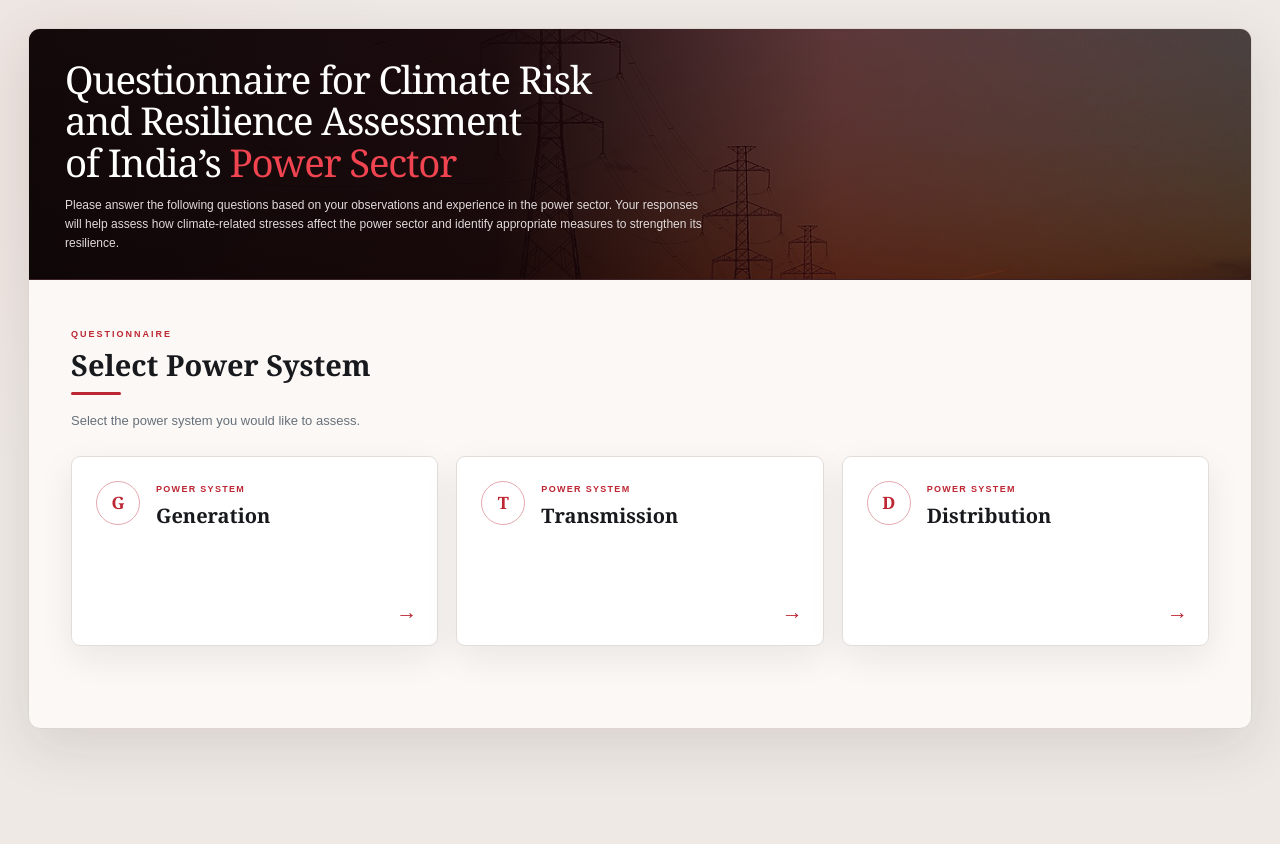
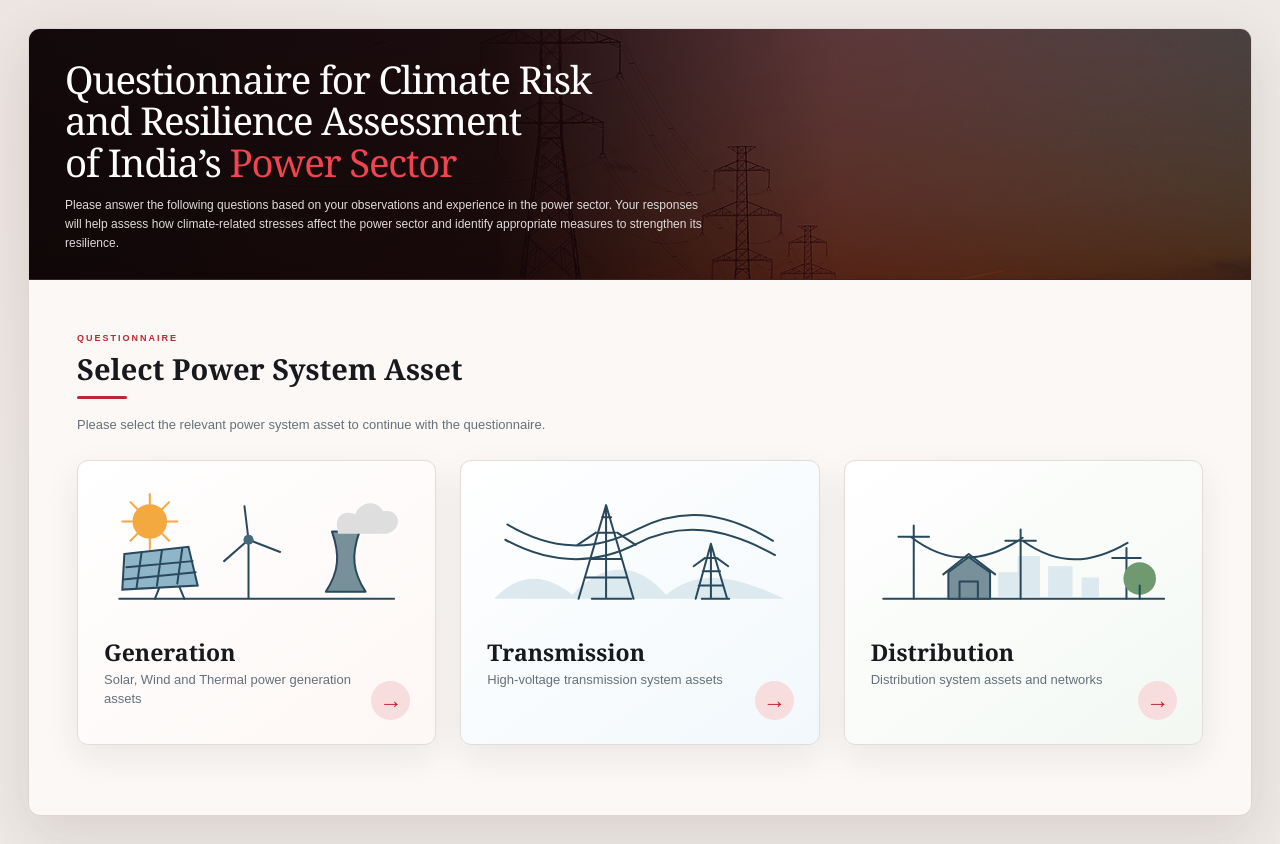
Before and after one commit to Malavikacpi/Project, a Next.js app: page / in a window 1280 px wide. Before the commit the page ends 800 px from the top, so only its background shows below. Built offline with nearby package versions, Linux system fonts and the light colour scheme.

Commit message:
Redesign questionnaire asset selection screens

```diff
--- a/app/globals.css
+++ b/app/globals.css
@@ -40,7 +40,7 @@ body {
 }
 
 .app-frame {
-  width: min(1720px, 100%);
+  width: min(1440px, 100%);
   margin: 0 auto;
   overflow: hidden;
   border: 1px solid #ddd5d1;
@@ -164,10 +164,10 @@ select {
 }
 
 .front-page {
-  max-width: 1260px;
+  max-width: 1320px;
   min-height: 440px;
   margin: auto;
-  padding: 48px 42px 82px;
+  padding: 52px 48px 70px;
 }
 
 .asset-selection-page {
@@ -223,20 +223,20 @@ select {
 .section-card-grid {
   display: grid;
   grid-template-columns: repeat(3, minmax(0, 1fr));
-  gap: 18px;
+  gap: 24px;
 }
 
 .section-card {
   position: relative;
-  min-height: 190px;
-  display: grid;
-  grid-template-columns: auto 1fr;
-  gap: 16px;
-  padding: 24px;
+  min-height: 285px;
+  display: flex;
+  flex-direction: column;
+  gap: 13px;
+  padding: 22px 26px 24px;
   overflow: hidden;
   border: 1px solid var(--line);
-  border-radius: 9px;
-  background: var(--white);
+  border-radius: 11px;
+  background: linear-gradient(145deg, #fff, #fdf7f5);
   color: var(--ink);
   cursor: pointer;
   text-align: left;
@@ -261,52 +261,128 @@ select {
   transform: translateY(-2px);
 }
 
+.section-card:focus-visible,
+.asset-card:focus-visible {
+  outline: 3px solid rgba(189, 38, 51, .24);
+  outline-offset: 3px;
+  border-color: var(--red);
+}
+
+.section-card:active,
+.asset-card:active {
+  border-color: var(--red);
+  background: #fff1f0;
+}
+
+.section-card.transmission-card {
+  background: linear-gradient(145deg, #fff, #f2f8fc);
+}
+
+.section-card.distribution-card {
+  background: linear-gradient(145deg, #fff, #f3f8f3);
+}
+
 .section-card:hover::before {
   transform: scaleY(1);
-}
-
-.section-letter {
-  width: 44px;
-  height: 44px;
-  display: grid;
-  place-items: center;
-  border: 1px solid #e3a9ae;
-  border-radius: 50%;
-  color: var(--red);
-  font-family: Georgia, "Times New Roman", serif;
-  font-size: 17px;
-  font-weight: 700;
-}
-
-.section-card small {
-  display: block;
-  margin: 2px 0 7px;
-  color: var(--red);
-  font-size: 9px;
-  font-weight: 700;
-  letter-spacing: 1.3px;
-  text-transform: uppercase;
 }
 
 .section-card strong {
   display: block;
   font-family: Georgia, "Times New Roman", serif;
-  font-size: 20px;
+  font-size: 23px;
   line-height: 1.25;
 }
 
 .section-card p {
-  margin: 9px 0 0;
+  max-width: 250px;
+  margin: 4px 45px 0 0;
   color: var(--muted);
-  font-size: 12px;
+  font-size: 13px;
+  line-height: 1.45;
 }
 
 .card-arrow {
   position: absolute;
-  right: 20px;
-  bottom: 17px;
+  right: 25px;
+  bottom: 24px;
+  width: 39px;
+  height: 39px;
+  display: grid;
+  place-items: center;
+  border-radius: 50%;
+  background: #f7dddd;
   color: var(--red);
-  font-size: 21px;
+  font-size: 23px;
+}
+
+.asset-illustration {
+  width: 100%;
+  height: 142px;
+  display: block;
+  color: #29485b;
+}
+
+.asset-illustration path,
+.asset-illustration circle {
+  vector-effect: non-scaling-stroke;
+}
+
+.asset-illustration .ground,
+.asset-illustration .detail,
+.asset-illustration .grid-lines,
+.asset-illustration .pylon,
+.asset-illustration .turbine,
+.asset-illustration .distribution-lines,
+.asset-illustration .roof,
+.asset-illustration .tree-trunk {
+  fill: none;
+  stroke: currentColor;
+  stroke-width: 2;
+  stroke-linecap: round;
+  stroke-linejoin: round;
+}
+
+.asset-illustration .panel {
+  fill: #8fb5c9;
+  stroke: #29485b;
+  stroke-width: 2;
+}
+
+.asset-illustration .sun {
+  fill: #f3a93f;
+}
+
+.asset-illustration .sun-rays {
+  fill: none;
+  stroke: #f3a93f;
+  stroke-width: 2;
+  stroke-linecap: round;
+}
+
+.asset-illustration .tower-fill,
+.asset-illustration .factory,
+.asset-illustration .house {
+  fill: #78909a;
+  stroke: #29485b;
+  stroke-width: 2;
+  stroke-linejoin: round;
+}
+
+.asset-illustration .smoke {
+  fill: #dedede;
+}
+
+.asset-illustration .hub {
+  fill: #45697b;
+}
+
+.asset-illustration .hills,
+.asset-illustration .city {
+  fill: #dce9ef;
+}
+
+.asset-illustration .tree {
+  fill: #6f9a70;
 }
 
 .workspace {
@@ -520,16 +596,17 @@ select {
 }
 
 .asset-card {
-  min-height: 145px;
+  position: relative;
+  min-height: 285px;
   display: flex;
   flex-direction: column;
   align-items: flex-start;
   justify-content: space-between;
-  gap: 14px;
-  padding: 20px;
+  gap: 12px;
+  padding: 22px 24px 24px;
   border: 1px solid var(--line-strong);
-  border-radius: 8px;
-  background: #fffdfc;
+  border-radius: 11px;
+  background: linear-gradient(145deg, #fff, #fdf7f5);
   color: var(--ink);
   cursor: pointer;
   text-align: left;
@@ -560,19 +637,30 @@ select {
 .asset-card strong {
   display: block;
   font-family: Georgia, "Times New Roman", serif;
-  font-size: 17px;
+  font-size: 21px;
 }
 
 .asset-card small {
   display: block;
-  margin-top: 4px;
+  max-width: 250px;
+  margin-top: 5px;
   color: var(--muted);
-  font-size: 10px;
+  font-size: 12px;
+  line-height: 1.45;
 }
 
 .selection-mark {
-  align-self: flex-end;
+  position: absolute;
+  right: 24px;
+  bottom: 23px;
+  width: 38px;
+  height: 38px;
+  display: grid;
+  place-items: center;
+  border-radius: 50%;
+  background: #f7dddd;
   color: var(--red);
+  font-size: 22px;
   font-weight: 700;
 }
 
@@ -1004,7 +1092,7 @@ textarea {
 }
 
 .compact-intro .page-heading {
-  margin-bottom: 16px;
+  margin-bottom: 0;
 }
 
 .compact-intro .instruction-box {
@@ -1194,7 +1282,12 @@ textarea {
   }
 
   .section-card {
-    min-height: 135px;
+    min-height: 250px;
+  }
+
+  .asset-card-grid,
+  .section-card-grid {
+    grid-template-columns: repeat(2, minmax(0, 1fr));
   }
 
   .workspace {
@@ -1288,6 +1381,20 @@ textarea {
 
   .front-page {
     padding: 34px 16px 60px;
+  }
+
+  .asset-card-grid,
+  .section-card-grid {
+    grid-template-columns: 1fr;
+  }
+
+  .section-card,
+  .asset-card {
+    min-height: 245px;
+  }
+
+  .asset-illustration {
+    height: 125px;
   }
 
   .front-heading h2,
--- a/components/QuestionnaireForm.tsx
+++ b/components/QuestionnaireForm.tsx
@@ -13,11 +13,43 @@ const STORAGE_KEY = "climate-questionnaire-progress-v4";
 const GENERAL_INTRODUCTION = "Please answer the following questions based on your observations and experience in the power sector. Your responses will help assess how climate-related stresses affect the power sector and identify appropriate measures to strengthen its resilience.";
 const key = (...parts: string[]) => parts.join("__");
 
-const generationAssets: Array<{ id: GenerationAsset; icon: string; title: string }> = [
-  { id: "solar", icon: "☀", title: "Solar Power Plant" },
-  { id: "wind", icon: "⚡", title: "Wind Power Plant" },
-  { id: "thermal", icon: "◆", title: "Thermal Power Plant" },
+const generationAssets: Array<{ id: GenerationAsset; title: string; description: string }> = [
+  { id: "solar", title: "Solar Power Plant", description: "Solar photovoltaic generation assets" },
+  { id: "wind", title: "Wind Power Plant", description: "Onshore and offshore wind generation assets" },
+  { id: "thermal", title: "Thermal Power Plant", description: "Conventional thermal generation assets" },
 ];
+
+type IllustrationKind = "generation" | "transmission" | "distribution" | GenerationAsset;
+
+function AssetIllustration({ kind }: { kind: IllustrationKind }) {
+  if (kind === "generation") return <svg className="asset-illustration" viewBox="0 0 300 128" aria-hidden="true">
+    <circle className="sun" cx="45" cy="32" r="17" /><g className="sun-rays"><path d="M45 5v10M45 49v10M18 32h10M62 32h10M26 13l7 7M57 44l7 7M26 51l7-7M57 20l7-7" /></g>
+    <path className="ground" d="M15 108h270" /><path className="panel" d="m20 64 63-7 9 38-74 4Z" /><path className="detail" d="m37 62-5 35M57 60l-5 35M77 58l-5 35M22 77l65-6M19 89l71-7M54 98l-4 10M74 96l5 12" />
+    <path className="tower-fill" d="M218 101c13-20 14-36 6-59h27c-8 23-7 39 6 59Z" /><path className="smoke" d="M229 38c-2-13 9-17 18-13 4-13 22-15 27-3 18-3 20 18 4 22h-48" />
+    <path className="turbine" d="M142 107V50M142 50l-4-33M142 50l31 12M142 50l-24 21" /><circle className="hub" cx="142" cy="50" r="5" />
+  </svg>;
+  if (kind === "transmission") return <svg className="asset-illustration" viewBox="0 0 300 128" aria-hidden="true">
+    <path className="hills" d="M7 108c28-29 54-22 77-4 30-32 62-34 92 0 30-25 66-20 116 4Z" /><g className="grid-lines"><path d="M20 35c44 26 85 27 127 5 43-22 84-19 134 11M18 50c46 25 88 25 129 4 43-22 85-17 136 11" /></g>
+    <g className="pylon"><path d="M90 108 117 16l27 92M102 69h30M96 87h42M109 43h17M107 43l-18 12M128 43l18 12M113 28h9M117 16v92M103 108h39" /></g>
+    <g className="pylon small"><path d="M205 108 220 54l16 54M212 81h17M208 95h24M215 68h10M214 68l-11 8M226 68l11 8M220 54v54M211 108h27" /></g>
+  </svg>;
+  if (kind === "distribution") return <svg className="asset-illustration" viewBox="0 0 300 128" aria-hidden="true">
+    <path className="city" d="M125 106V82h19V66h22v40m8 0V76h24v30m9 0V87h17v19" /><path className="ground" d="M12 108h276" />
+    <g className="distribution-lines"><path d="M42 36v72M27 47h30M39 47c36 28 72 27 110 1M147 40v68M132 51h30M149 51c35 25 67 23 103 2M251 58v50M237 68h28" /></g>
+    <path className="house" d="m76 82 20-15 21 15v26H76Z" /><path className="roof" d="m71 84 25-20 26 20M87 108V91h18v17" />
+    <circle className="tree" cx="264" cy="88" r="16" /><path className="tree-trunk" d="M264 95v13" />
+  </svg>;
+  if (kind === "solar") return <svg className="asset-illustration" viewBox="0 0 300 128" aria-hidden="true">
+    <circle className="sun" cx="245" cy="27" r="18" /><g className="sun-rays"><path d="M245 2v10M245 42v10M220 27h10M260 27h10M227 9l7 7M256 38l7 7M227 45l7-7M256 16l7-7" /></g><path className="ground" d="M12 108h276" />
+    <path className="panel" d="m29 47 80-8 12 47-95 7ZM143 55l80-8 12 43-94 7Z" /><path className="detail" d="M49 45 43 91M72 43l-6 46M95 41l-6 46M31 62l84-8M28 78l91-9M162 53l-6 42M185 51l-6 42M208 49l-6 42M146 69l83-8M143 84l89-8M70 91l-5 17M174 94l-5 14" />
+  </svg>;
+  if (kind === "wind") return <svg className="asset-illustration" viewBox="0 0 300 128" aria-hidden="true">
+    <path className="hills" d="M8 108c42-34 82-30 116-2 43-39 92-37 168 2Z" /><g className="turbine"><path d="M91 108V47M91 47l-5-38M91 47l36 14M91 47 62 84M201 108V58M201 58l-4-30M201 58l29 11M201 58l-22 20" /></g><circle className="hub" cx="91" cy="47" r="6" /><circle className="hub" cx="201" cy="58" r="5" />
+  </svg>;
+  return <svg className="asset-illustration" viewBox="0 0 300 128" aria-hidden="true">
+    <path className="ground" d="M12 108h276" /><path className="factory" d="M25 108V71l48-21v58m0 0V78l45-18v48M44 108V88h13v20M91 108V89h13v19" /><path className="tower-fill" d="M150 105c15-22 17-45 7-78h34c-10 33-8 56 7 78ZM211 105c12-18 13-37 6-64h29c-8 27-6 46 6 64Z" /><path className="smoke" d="M165 21c-4-15 8-22 20-17 6-12 24-10 25 5 19-2 22 19 5 24h-47M224 36c1-12 12-16 21-10 7-9 22-4 21 9" />
+  </svg>;
+}
 
 type FieldProps = {
   question: Question;
@@ -166,7 +198,7 @@ function QuestionnaireBody({ questionnaire, sectionCode, displayTitle, scope, an
 
   return <>
     <section className="questionnaire-intro compact-intro">
-      <div className="page-heading"><p>Section {sectionCode}</p><h2>{displayTitle}</h2><span>{questionnaire.introduction}</span></div>
+      <div className="page-heading"><p>Section {sectionCode}</p><h2>{displayTitle}</h2></div>
       <div className="instruction-box"><strong>Assessment scope</strong><p>{questionnaire.note}</p></div>
     </section>
     <div className="toolbar"><div><span className="status-dot" /> Responses are saved in this browser session</div><strong>Climate stress {safeIndex + 1} of {questionnaire.sections.length}</strong></div>
@@ -277,16 +309,16 @@ export default function QuestionnaireForm({ questionnaires }: { questionnaires:
   return <main className="page-shell"><div className="app-frame">
     <header className="hero"><div className="hero-inner header-only"><div><h1>{titleLead}<span className="title-accent">Power Sector</span>{titleTail}</h1><p>{GENERAL_INTRODUCTION}</p></div></div></header>
     {view === "final" || view === "submitted" ? finalContent : view === "home" ? <section className="front-page">
-      <div className="front-heading"><p>Questionnaire</p><h2>Select Power System</h2><span>Select the power system you would like to assess.</span></div>
+      <div className="front-heading"><p>Questionnaire</p><h2>Select Power System Asset</h2><span>Please select the relevant power system asset to continue with the questionnaire.</span></div>
       <div className="section-card-grid">
-        <button className="section-card" onClick={() => openView("generation")}><span className="section-letter">G</span><div><small>Power system</small><strong>Generation</strong></div><span className="card-arrow">→</span></button>
-        <button className="section-card" onClick={() => openView("transmission")}><span className="section-letter">T</span><div><small>Power system</small><strong>Transmission</strong></div><span className="card-arrow">→</span></button>
-        <button className="section-card" onClick={() => openView("distribution")}><span className="section-letter">D</span><div><small>Power system</small><strong>Distribution</strong></div><span className="card-arrow">→</span></button>
+        <button className="section-card generation-card" onClick={() => openView("generation")}><AssetIllustration kind="generation" /><div className="card-copy"><strong>Generation</strong><p>Solar, Wind and Thermal power generation assets</p></div><span className="card-arrow" aria-hidden="true">→</span></button>
+        <button className="section-card transmission-card" onClick={() => openView("transmission")}><AssetIllustration kind="transmission" /><div className="card-copy"><strong>Transmission</strong><p>High-voltage transmission system assets</p></div><span className="card-arrow" aria-hidden="true">→</span></button>
+        <button className="section-card distribution-card" onClick={() => openView("distribution")}><AssetIllustration kind="distribution" /><div className="card-copy"><strong>Distribution</strong><p>Distribution system assets and networks</p></div><span className="card-arrow" aria-hidden="true">→</span></button>
       </div>
     </section> : view === "generation" && !selectedAsset ? <section className="front-page asset-selection-page">
       <button className="back-link" onClick={() => openView("home")}><span>←</span> Back to Power System selection</button>
       <div className="front-heading"><p>Generation</p><h2>Select Generation Asset</h2><span>Select one generation asset to open its climate-risk questionnaire.</span></div>
-      <div className="asset-card-grid">{generationAssets.map((asset) => <button className="asset-card" onClick={() => selectAsset(asset.id)} key={asset.id}><span className="asset-icon">{asset.icon}</span><div><strong>{asset.title}</strong><small>Generation asset</small></div><span className="selection-mark">→</span></button>)}</div>
+      <div className="asset-card-grid">{generationAssets.map((asset) => <button className={`asset-card ${asset.id}-card`} onClick={() => selectAsset(asset.id)} key={asset.id}><AssetIllustration kind={asset.id} /><div className="card-copy"><strong>{asset.title}</strong><small>{asset.description}</small></div><span className="selection-mark" aria-hidden="true">→</span></button>)}</div>
     </section> : <div className="workspace">{renderActiveSidebar()}<section className="content"><button className="back-link mobile-system-back" onClick={() => openView("home")}><span>←</span> Back to Power System selection</button>{activeQuestionnaire && activeScope && <QuestionnaireBody questionnaire={activeQuestionnaire} sectionCode={activeSectionCode} displayTitle={activeTitle} scope={activeScope} answers={answers} setAnswer={setAnswer} stressIndex={currentStressIndex} setStressIndex={(index) => setStressIndexes((current) => ({ ...current, [activeScope]: index }))} phase={phase} setPhase={setPhase} onMoveSections={() => openView("home")} onFinish={() => { setView("final"); window.scrollTo({ top: 0, behavior: "smooth" }); }} />}</section></div>}
   </div></main>;
 }
```
